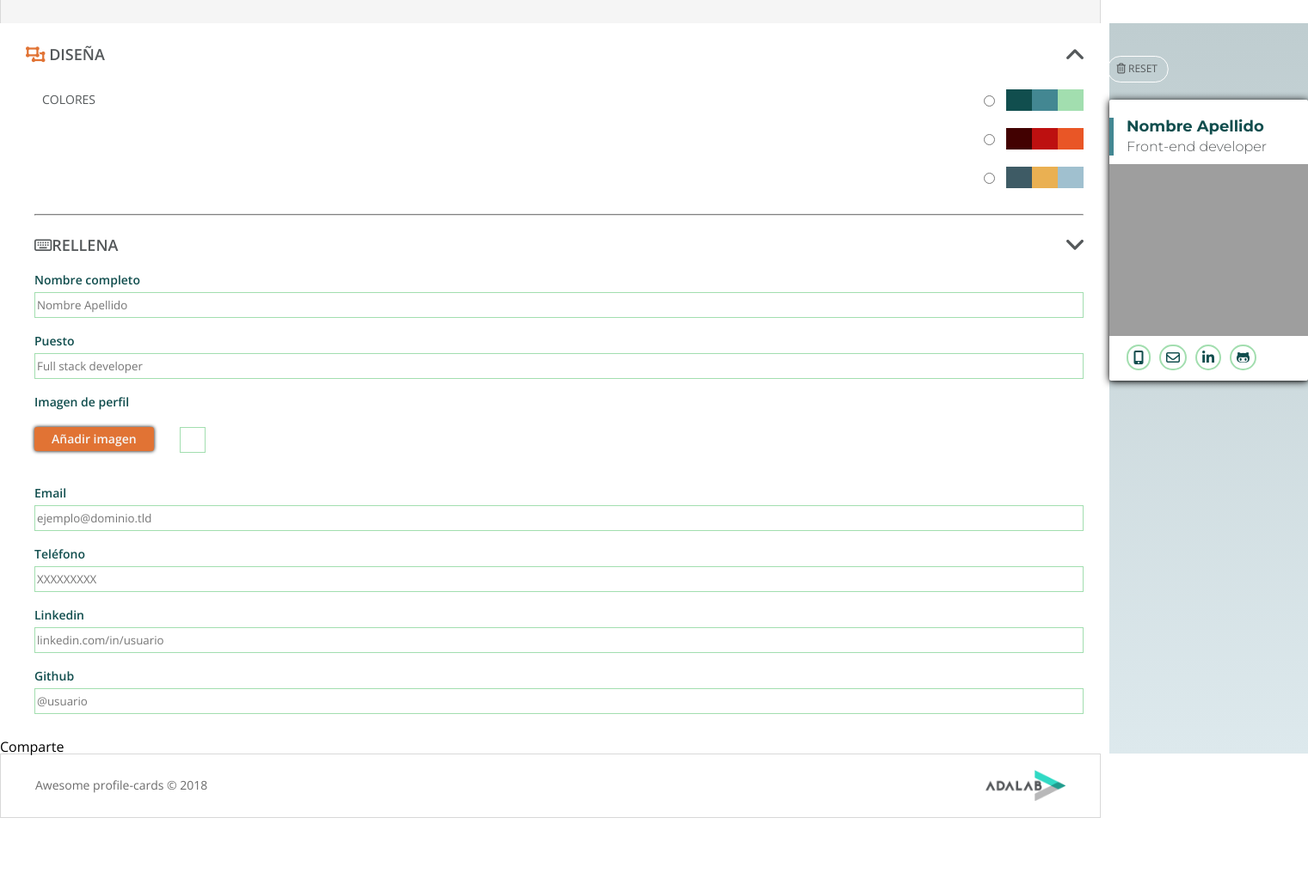
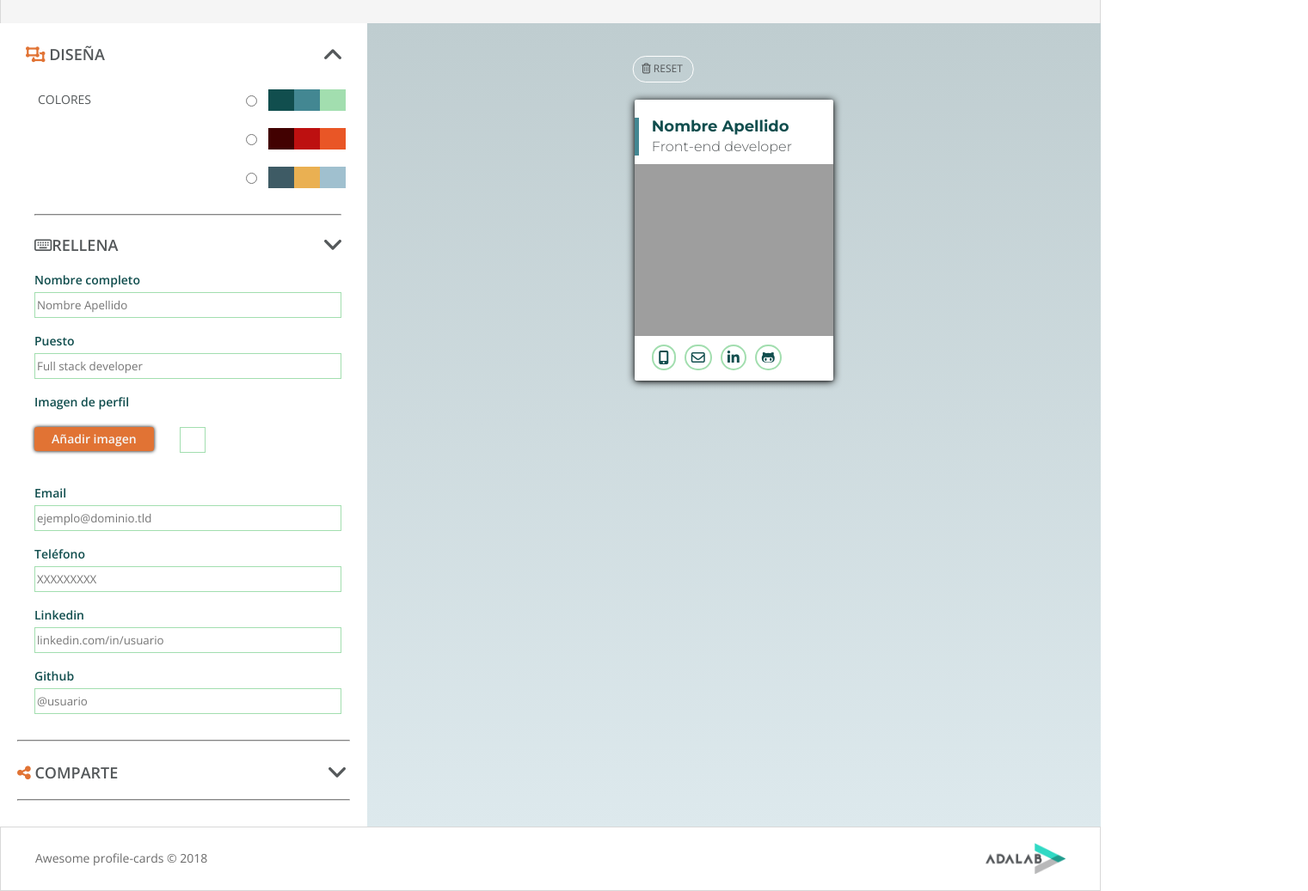
Before and after one commit to Adalab/project-promo-r-module-2-team-3, a website: page src/html/create.html in a window 1280 px wide. Shown: the part 465-1502 px from the top of the page at 86% size, 1521 px wide, since content can reach past the window. Before the commit the page ends 1417 px from the top, so only its background shows below. Drawn offline with nearby package versions, Linux system fonts and the light colour scheme; files that its build step writes are made by us from their sources; grey boxes are pictures that could not be loaded; files whose address does not match are found by name.

Commit message:
Change vw to %

```diff
--- a/src/html/partials/fieldset-Comparte.html
+++ b/src/html/partials/fieldset-Comparte.html
@@ -1,3 +1,12 @@
-<fieldset>
-    <legend>Comparte</legend>
+<fieldset class="share">
+    <hr class="line__divider1">
+    <section class="buttonShare">
+    <p class="buttonShare__title"><i class="fa-solid fa-share-nodes"></i> Comparte </p>
+      <img src="./assets/images/ico-scroll-down.svg" class="buttonShare__arrow" alt="">
+    </section>
+<main>
+
+</main>
+
+    <hr class="line__divider2">
 </fieldset>
--- a/src/html/partials/fieldset-Diseña.html
+++ b/src/html/partials/fieldset-Diseña.html
@@ -1,4 +1,4 @@
-<fieldset class="Design">
+<fieldset class="design">
 <section class="buttonDesign">
 <p class="buttonDesign__title"><i class="fa-solid fa-object-ungroup"></i> Diseña </p>
   <img src="./assets/images/ico-scroll-down.svg" class="buttonDesign__arrow" alt="">
--- a/src/scss/layout/_fieldset-Comparte.scss
+++ b/src/scss/layout/_fieldset-Comparte.scss
@@ -0,0 +1,41 @@
+.fa fa-share-nodes {
+  color: $color-palette--orange;
+}
+
+.fa-solid {
+  color: $button-link;
+}
+
+.fa-angle-u {
+  color: $button-link;
+}
+
+.buttonShare__arrow {
+  margin-right: 5px;
+}
+
+.line__divider1 {
+  border-width: 0.01em;
+  border-color: $border-color;
+  margin: 0px 20px 0px 20px;
+}
+
+.line__divider2 {
+  border-width: 0.01em;
+  border-color: $border-color;
+  margin: 0px 20px 30px 20px;
+}
+
+.buttonShare {
+  display: flex;
+  justify-content: space-between;
+  margin: 27px 20px 22px 20px;
+}
+
+.buttonShare__title {
+  text-transform: uppercase;
+  font-size: rem(18);
+  font-family: $font-Open;
+  font-weight: 700;
+  color: $text;
+}
--- a/src/scss/layout/_fieldset-Diseña.scss
+++ b/src/scss/layout/_fieldset-Diseña.scss
@@ -63,14 +63,14 @@
 }
 
 .mediumContainerDesign {
-  width: 100vw;
+  width: 100%;
   display: flex;
   margin-left: 10px;
   align-items: center;
 }
 
 .colorPalette__container1 {
-  width: 100vw;
+  width: 100%;
   display: flex;
   flex-direction: row;
   justify-content: right;
@@ -101,8 +101,8 @@
 }
 
 .line__divider {
+  border-width: 0.01em;
   border-color: $border-color;
-  height: 1px;
   margin: 0px 20px 0px 20px;
 }
 
@@ -119,7 +119,7 @@
 }
 
 .colorPalette__container2 {
-  width: 100vw;
+  width: 100%;
   position: relative;
   display: flex;
   flex-direction: row;
@@ -160,7 +160,7 @@
 }
 
 .colorPalette__container3 {
-  width: 100vw;
+  width: 100%;
   position: relative;
   display: flex;
   flex-direction: row;
--- a/src/scss/main.scss
+++ b/src/scss/main.scss
@@ -4,6 +4,7 @@
 @import "core/_mixin.scss";
 @import "layout/fieldset-Diseña";
 @import "./layout/fieldset-Rellena";
+@import "./layout/fieldset-Comparte";
 @import "./layout/Section-Card";
 @import "./layout/MainIndex";
 
```
